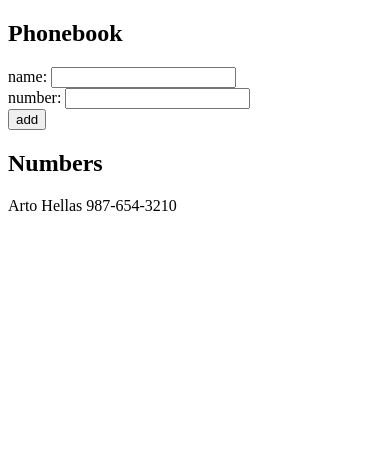
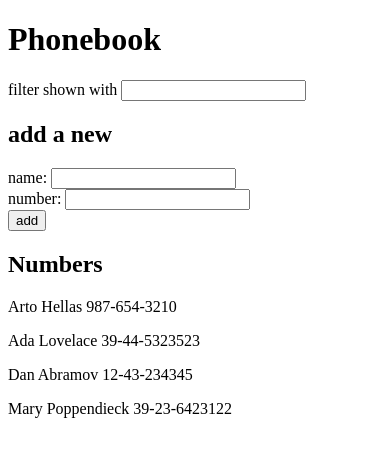
Before and after one commit to madhavarayulu/fullstackopen, a React (Vite) app in the folder part2/phonebook/: page / in a window 390 px wide. Shown: the top 456 px of the page. Built offline with nearby package versions, Linux system fonts and the light colour scheme.

Commit message:
complete 2.9*: The Phonebook Step4

```diff
--- a/part2/phonebook/src/App.jsx
+++ b/part2/phonebook/src/App.jsx
@@ -2,10 +2,18 @@
 
 const App = () => {
   const [persons, setPersons] = useState([
-    { name: 'Arto Hellas', id: 1, number: `987-654-3210` }
+    { name: 'Arto Hellas', id: 1, number: '987-654-3210' },
+    { name: 'Ada Lovelace', number: '39-44-5323523', id: 2 },
+    { name: 'Dan Abramov', number: '12-43-234345', id: 3 },
+    { name: 'Mary Poppendieck', number: '39-23-6423122', id: 4 }
   ])
   const [newName, setNewName] = useState('')
   const [newNumber, setNewNumber] = useState(undefined)
+  const [search, setSearch] = useState('')
+
+  const handleInputSearch = (event) => {
+    setSearch(event.target.value.toLowerCase())
+  }
 
   const handleInputName = (event) => {
     setNewName(event.target.value)
@@ -34,8 +42,10 @@
 
   return (
     <div>
-      <h2>Phonebook</h2>
+      <h1>Phonebook</h1>
+      filter shown with <input value={search} onChange={handleInputSearch} />
       <form onSubmit={handleSubmit}>
+        <h2>add a new</h2>
         <div>
           name: <input value={newName} onChange={handleInputName} />
         </div>
@@ -47,7 +57,7 @@
         </div>
       </form>
       <h2>Numbers</h2>
-      {persons.map(person => (
+      {persons.filter((person) => person.name.toLowerCase().includes(search)).map((person) => (
         <p key={person.id}>{person.name} {person.number}</p>
       ))}
     </div>
```
